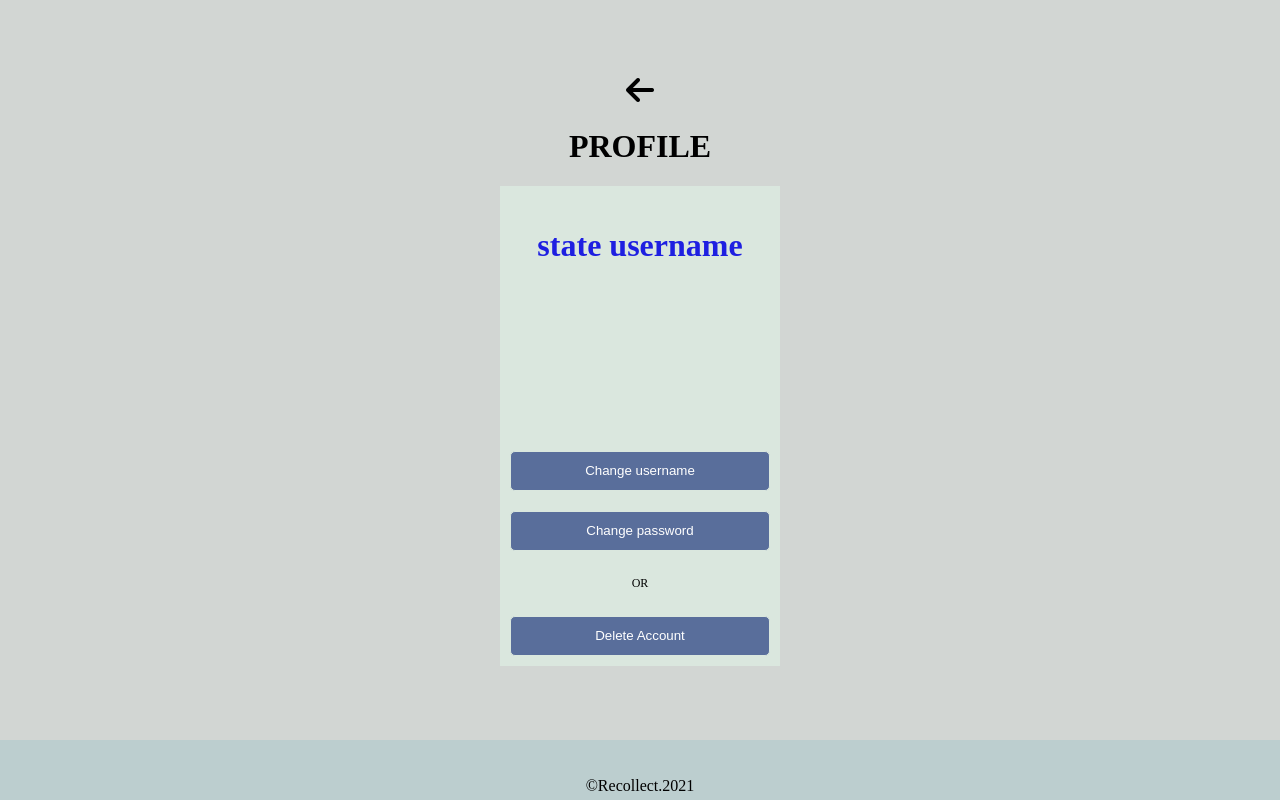
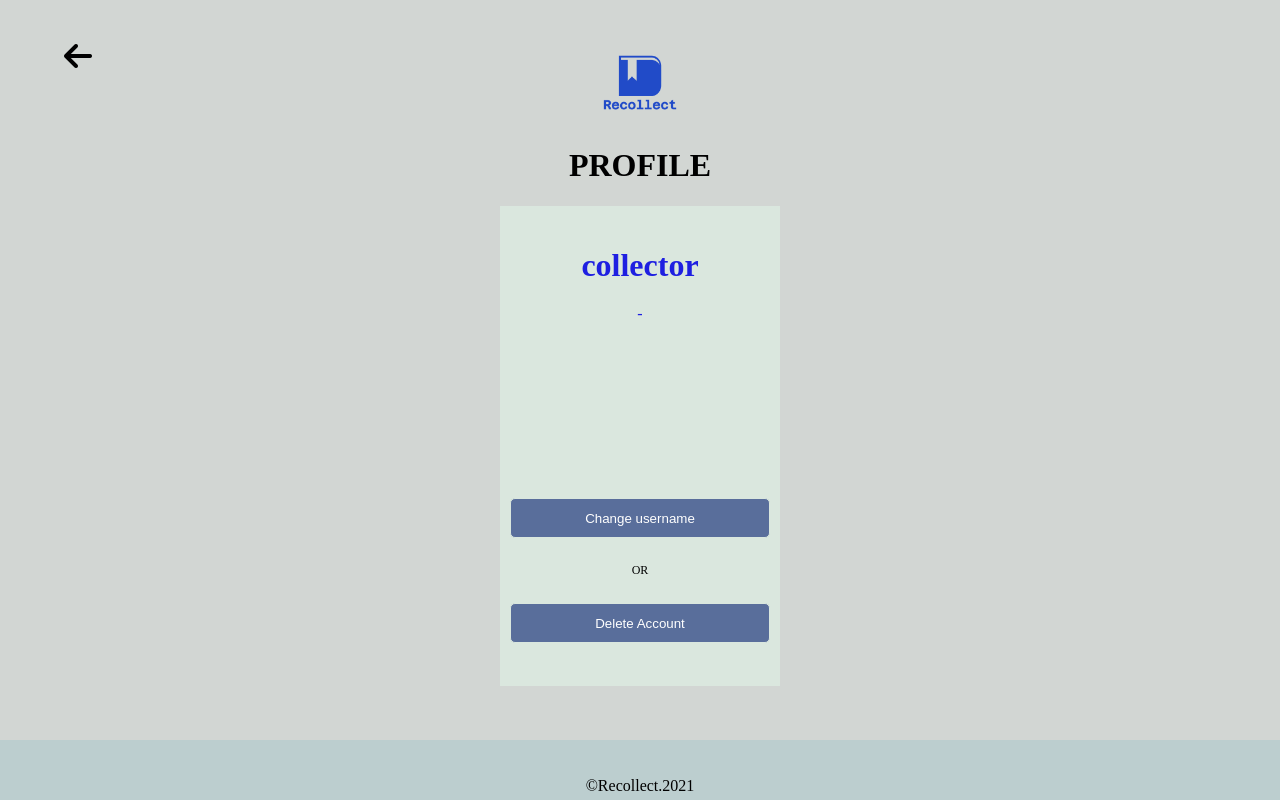
Before and after one commit to codestates/Recollect-client, a React (Create React App) app: page /profile in a window 1280 px wide. Built offline with nearby package versions, Linux system fonts and the light colour scheme; no server answers.

Commit message:
profile refactor

```diff
--- a/src/App.js
+++ b/src/App.js
@@ -18,10 +18,10 @@ class App extends React.Component {
     super(props);
     this.state = {
       isLogin: false,
-      username: 'state username',
+      username: 'collector',
       accessToken: '',
       socialId: '',
-      isSocialLogin: false, //--> socialId로 profile 분기 변경 / 좀 더 생각해보기
+      isSocialLogin: true, //--> socialId로 profile 분기 변경 / 좀 더 생각해보기
 
       isLoading: false, //로딩용 상태값
     };
@@ -284,7 +284,6 @@ class App extends React.Component {
                 isLogin={this.state.isLogin}
                 isSocialLogin={this.state.isSocialLogin}
                 username={this.state.username}
-                loginSuccess={this.loginSuccess}
                 accessToken={this.state.accessToken}
               />
             )}
--- a/src/components/UserPopup.js
+++ b/src/components/UserPopup.js
@@ -5,7 +5,6 @@ const { IsValidiateUsername } = require('../util/validiation')
 class UserPopup extends React.Component {
   constructor(props){
     super(props);
-
     this.state={
       errormessage: '',
     }
@@ -21,12 +20,17 @@ class UserPopup extends React.Component {
 
   handleEditBtn(){
     console.log('edit username')
-    const {username} = this.props.username;
-    if(!username){
-      //patch 요청 보내지 않음. insufficient info
-    }
-    if(!IsValidiateUsername(username)){
-      //validation check --> show error message
+    const {username} = this.props;
+    if(!username){ //input value 없을 때
+      this.setState({
+        errormessage: "유저네임을 입력하세요."//patch 요청 보내지 않음. insufficient info
+      })
+      return;
+    } else if(!IsValidiateUsername(username)){
+      this.setState({
+        errormessage: "유저네임은 영문 대소문자, 숫자, 언더바, 하이픈을 사용해 4글자이상 16글자 이하로 만들수 있습니다."
+      })
+      return;
     }
 
     axios.patch('http://recollect.today/profile',
@@ -34,7 +38,7 @@ class UserPopup extends React.Component {
         username: this.props.username,
       },
       {
-        headers: { Authorization: this.props.accessToken }
+        headers: { Authorization: `Bearer ${this.props.accessToken}` }
       }
     )
     .then((res)=>{
@@ -61,6 +65,9 @@ class UserPopup extends React.Component {
               placeholder={this.props.username}
               onChange={this.handleInputValue("username")}
           />
+          <div>
+            <label>{this.state.errormessage}</label>
+          </div>
           <button onClick={this.handleEditBtn}>
             Change username
           </button>
--- a/src/index.css
+++ b/src/index.css
@@ -139,13 +139,6 @@ body,
     opacity: 1;
   }
 }
-
-/* .logosample {
-  width: 100px;
-  height: 100px;
-  background-color: rgba(39, 39, 185, 0.918);
-  border-radius: 1rem;
-} */
 
 .logo-container img {
   width: 48%;
@@ -356,6 +349,10 @@ body,
   box-shadow: var(--box-shadow);
 }
 
+.profile-container > .main-container > .logo-container{
+  width: 12vw;
+}
+
 .profile {
   display: flex;
   flex-direction: column;
@@ -366,6 +363,12 @@ body,
   margin: 0;
   height: 60vh;
   background-color: var(--container-color);
+}
+
+#profile-backbtn-container{
+  position: absolute;
+  left: 5%;
+  top: 5%;
 }
 
 .profile-header {
@@ -406,7 +409,7 @@ body,
   cursor: pointer;
 }
 
-/* //// modal test css //// */
+/* //// popup css //// */
 .popup {
   position: fixed;
   width: 100vw;
--- a/src/page/Mypage.js
+++ b/src/page/Mypage.js
@@ -213,12 +213,12 @@ class MyPage extends React.Component {
   }
 
   render() {
-    console.log(generateRandomColorPairArr());
+    //console.log(generateRandomColorPairArr());
     return (
       <div className="tempBackground">
         <div className="nav upper">
           <SignOutBtn handleLogOut={this.props.handleLogOut} />
-          <ProfileBtn history={this.props.history} />
+          <ProfileBtn history={this.props.history}/>
         </div>
         <div className="logo-container">
           <img src="logo.png" alt="logo" />
--- a/src/page/Profile.js
+++ b/src/page/Profile.js
@@ -1,5 +1,5 @@
 import React from "react";
-import axios from 'axios';
+//import axios from 'axios';
 
 import BackBtn from '../components/BackBtn'
 import Footer from '../components/Footer'
@@ -7,6 +7,7 @@ import Footer from '../components/Footer'
 import UserPopup from '../components/UserPopup'
 import PwdPopup from '../components/PwdPopup'
 import DelAccountPopup from '../components/DelAccountPopup'
+import axios from "axios";
 class Profile extends React.Component{
   constructor(props){
     super(props);
@@ -18,23 +19,41 @@ class Profile extends React.Component{
     this.handleUserPopup = this.handleUserPopup.bind(this);
     this.handlePwdPopup = this.handlePwdPopup.bind(this);
     this.handleDelAccountPopup = this.handleDelAccountPopup.bind(this);
+    this.getProfileInfomation = this.getProfileInfomation.bind(this);
   }
 
 
+  getProfileInfomation(){
+    axios
+      .get('http://recollect.tody/profile',
+      {
+        headers: { Authorization: `Bearer ${this.props.accessToken}` },
+        withCredentials: true,
+      })
+      .then((res) => {
+        const {user} = res.data;
+
+      })
+      .catch((err) => {
+        console.err(err);
+      })
+  }
+
+  //유저네임변경 팝업
   handleUserPopup(){
     this.setState((prevState)=>({
       showUserPopup: !prevState.showUserPopup,
     })
     )
   }
-
+  //패스워드변경 팝업
   handlePwdPopup(){
     this.setState((prevState)=>({
       showPwdPopup: !prevState.showPwdPopup,
     })
     )
   }
-
+  //회원탈퇴 팝업
   handleDelAccountPopup(){
     this.setState((prevState)=>({
       showDelAccountPopup: !prevState.showDelAccountPopup,
@@ -42,59 +61,64 @@ class Profile extends React.Component{
     )
   }
 
+  componentDidMount(){
+    this.getProfileInfomation();
+  }
+
   render(){
-    const isSocialLogin = this.props.isSocialLogin;
+    const {isSocialLogin} = this.props;
     const {showUserPopup, showPwdPopup, showDelAccountPopup} = this.state;
     return(
       <div className="profile-container">
         <div className="main-container">
-        <BackBtn history={this.props.history} id="profile-backbtn"/>
+          <div className="logo-container">
+            <img src="logo.png" alt="logo" />
+          </div>
+          <div id="profile-backbtn-container">
+            <BackBtn history={this.props.history}/>
+          </div>
 
           <h1>PROFILE</h1>
-          { (isSocialLogin)
+          { (isSocialLogin) //////소셯회원인 경우////////
           ? (
             <div className="profile">
               <div className="profile-header">
                 <h1>{this.props.username}</h1>
                 <span>-</span>
               </div>
-
               <div className="profile-btns">
-              <button className="change-btn"
-                onClick={()=>{this.handleUserPopup()}}>
+                <button className="change-btn" onClick={()=>{this.handleUserPopup()}}>
                   Change username
                 </button>
                 <div className="seperating-line">OR</div>
                 <button className="delete-account-btn" onClick={()=>{this.handleDelAccountPopup()}}>
                   Delete Account
                 </button>
-              {showUserPopup
-                ?
+                {showUserPopup &&
                   <UserPopup
                     username={this.props.username}
+                    accessToken={this.props.accessToken}
                     handleUserPopup={this.handleUserPopup}
                   />
-                : null
                 }
-              {showDelAccountPopup
-                ?
+                {showDelAccountPopup &&
                   <DelAccountPopup
                     history={this.props.history}
-                  isLogin={this.props.isLogin}
+                    handleDelAccountPopup={this.handleDelAccountPopup}
                     username={this.props.username}
-                  handleDelAccountPopup={this.handleDelAccountPopup}
+                    accessToken={this.props.accessToken}
+
                   />
-                : null
                 }
               </div>
-            </div>)
-          :(
+            </div> )
+
+          : ( ///////자체 회원인 경우////////
             <div className="profile">
               <div className="profile-header">
                 <h1>{this.props.username}</h1>
                 <span>{this.props.email}</span>
               </div>
-
               <div className="profile-btns">
                 <button className="change-btn" onClick={this.handleUserPopup}>
                   Change username
@@ -106,35 +130,31 @@ class Profile extends React.Component{
                 <button className="delete-account-btn" onClick={this.handleDelAccountPopup}>
                   Delete Account
                 </button>
-                {showUserPopup
-                  ?
+                {showUserPopup &&
                   <UserPopup
                     username={this.props.username}
+                    accessToken={this.props.accessToken}
                     handleUserPopup={this.handleUserPopup}
                   />
-                : null
                 }
-                {showPwdPopup
-                ?
+                {showPwdPopup &&
                   <PwdPopup
                     password={this.props.password}
                     passwordcheck={this.props.passwordcheck}
+                    accessToken={this.props.accessToken}
                     handlePwdPopup={this.handlePwdPopup}
                   />
-                : null
                 }
-                {showDelAccountPopup
-                ?
+                {showDelAccountPopup &&
                   <DelAccountPopup
-                  isLogin={this.props.isLogin}
+                    history={this.props.history}
+                    handleDelAccountPopup={this.handleDelAccountPopup}
                     username={this.props.username}
-                  handleDelAccountPopup={this.handleDelAccountPopup}
+                    accessToken={this.props.accessToken}
                   />
-                : null
                 }
               </div>
-
-            </div>)
+            </div> )
           }
         </div>
         <Footer />
--- a/src/util/randomColor.js
+++ b/src/util/randomColor.js
@@ -1,26 +1,26 @@
-const tinycolor = require('tinycolor2');
+// const tinycolor = require('tinycolor2');
 
-module.exports = {
-  //사용자가 컬러 theme을 정한다 -> advanced
-  // 랜덤테마를 선택했으면
-  generateRandomColorPairArr: () => {
-    const randomColor = tinycolor.random().toHexString();
+// module.exports = {
+//   //사용자가 컬러 theme을 정한다 -> advanced
+//   // 랜덤테마를 선택했으면
+//   generateRandomColorPairArr: () => {
+//     const randomColor = tinycolor.random().toHexString();
 
-    const analogousColor = tinycolor(randomColor).analogous(10, 5);
+//     const analogousColor = tinycolor(randomColor).analogous(10, 5);
 
-    const analogousColorArr = analogousColor.map((t) => {
-      let colorPairObject = { backgroundColor: t.toHexString() };
-      if (t.isLight()) {
-        colorPairObject.textColor = tinycolor('black').toHexString();
-        return colorPairObject;
-      } else {
-        colorPairObject.textColor = tinycolor('white').toHexString();
-        return colorPairObject;
-      }
-    });
+//     const analogousColorArr = analogousColor.map((t) => {
+//       let colorPairObject = { backgroundColor: t.toHexString() };
+//       if (t.isLight()) {
+//         colorPairObject.textColor = tinycolor('black').toHexString();
+//         return colorPairObject;
+//       } else {
+//         colorPairObject.textColor = tinycolor('white').toHexString();
+//         return colorPairObject;
+//       }
+//     });
 
-    return analogousColorArr;
+//     return analogousColorArr;
 
-    //[{backgroundColor: <hexstring>, textColor: <hexstring> // black or white }, {...}, {...}]
-  },
-};
+//     //[{backgroundColor: <hexstring>, textColor: <hexstring> // black or white }, {...}, {...}]
+//   },
+// };
```
Also changed, not shown: src/components/DelAccountPopup.js (+26 -17 lines). Lines whose indentation alone changed are shown as unchanged.
